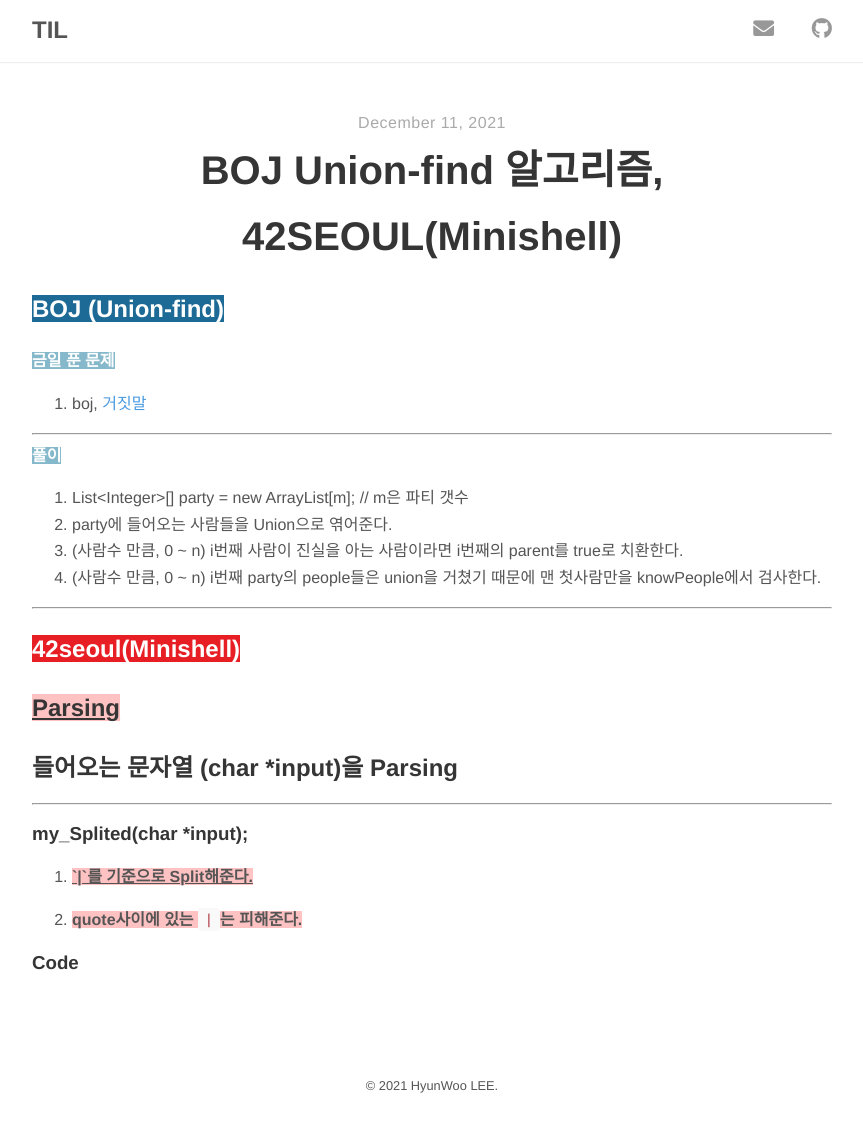
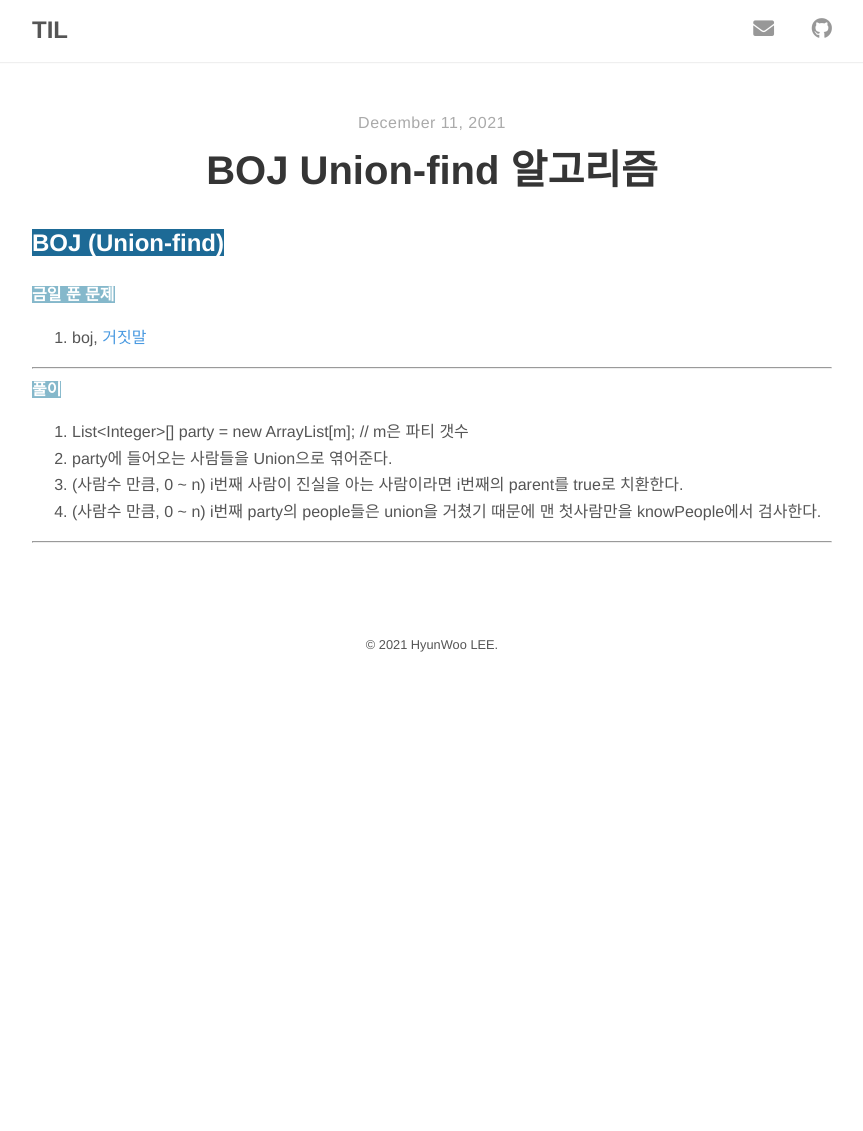
Before and after one commit to hyunwlee-dev/TIL, a Jekyll site: the page built from _posts/2021-12-11-til.md, in a window 1280 px wide. Shown: the whole page, without its empty margins (208-1071 px from the left). Built offline with Jekyll 4.4.1, drawn with Linux system fonts in a browser that asks for light colours; nearby versions of some CDN libraries; after the commit the page ends 900 px from its top, so only the background shows below that.

Commit message:
modified:   2021-12-11-til.md

```diff
--- a/_posts/2021-12-11-til.md
+++ b/_posts/2021-12-11-til.md
@@ -1,6 +1,6 @@
 ---
 layout: post
-title: "BOJ Union-find 알고리즘, 42SEOUL(Minishell)"
+title: "BOJ Union-find 알고리즘"
 author: "hyunwlee"
 ---
 
@@ -20,19 +20,3 @@
 4. (사람수 만큼, 0 ~ n) i번째 party의 people들은 union을 거쳤기 때문에 맨 첫사람만을 knowPeople에서 검사한다.
 
 ---
-
-## <span style="background-color:#E81E25; color:white">42seoul(Minishell)</span>
-
-## <span style="background-color:#FFC2C3"><strong><u>Parsing</u></strong></span>
-
-## 들어오는 문자열 (char *input)을 Parsing
-
----
-
-### my_Splited(char *input);
-
-1. <span style="background-color:#FFC2C3"><strong><u>`|`를 기준으로 Split해준다.</u></strong></span>
-
-2. <span style="background-color:#FFC2C3"><strong>quote사이에 있는 `|`는 피해준다.</strong></span>
-
-### Code
```
